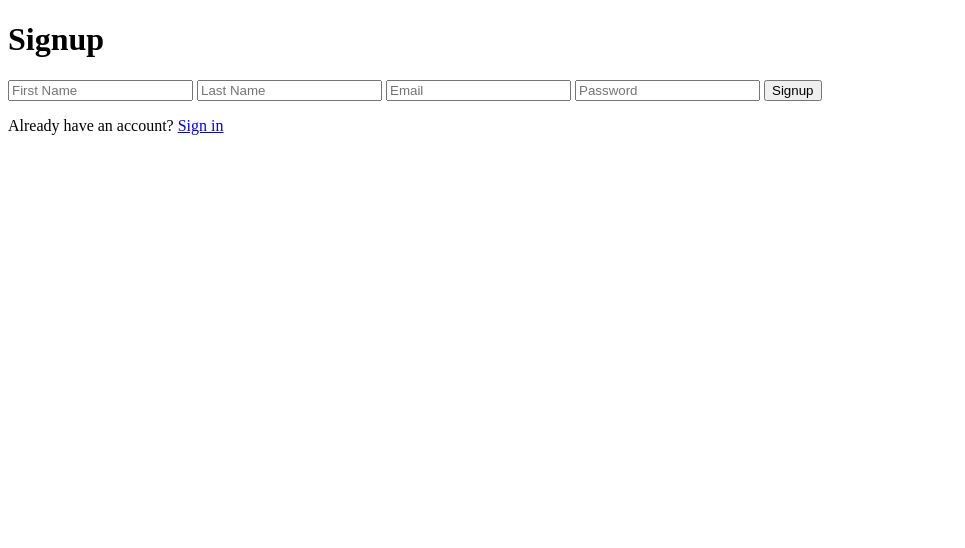
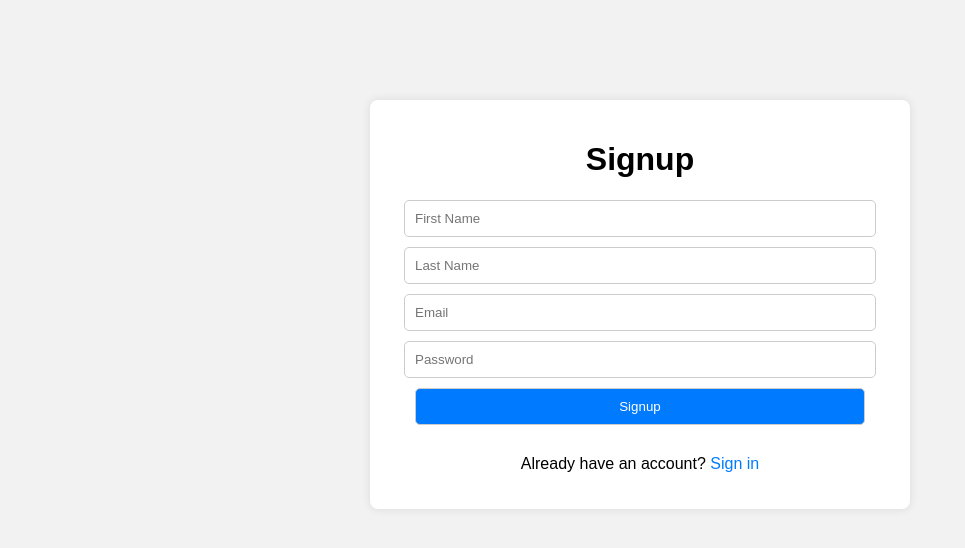
Before and after one commit to mukitha77/pencilsketch, a plain HTML site: page signup.html in a window 1280 px wide. Shown: the whole page, without its empty margins (0-965 px from the left). Drawn offline with Linux system fonts and the light colour scheme.

Commit message:
Add files via upload

```diff
--- /dev/null
+++ b/assignment2.css
@@ -0,0 +1,61 @@
+body {
+    font-family: Arial, sans-serif;
+    margin: 0;
+    padding: 0;
+    background-color: #f2f2f2;
+}
+
+.container {
+    max-width: 500px;
+    margin: 100px auto;
+    padding: 20px;
+    background-color: #fff;
+    border-radius: 8px;
+    box-shadow: 0px 0px 10px rgba(0, 0, 0, 0.1);
+}
+
+h1 {
+    text-align: center;
+}
+
+.form-container {
+    margin-top: 20px;
+    text-align: center
+
+}
+
+input[type="text"],
+input[type="email"],
+input[type="password"],
+button {
+    width: 90%;
+    padding: 10px;
+    margin-bottom: 10px;
+    border: 1px solid #ccc;
+    border-radius: 5px;
+
+}
+
+button {
+    background-color: #007bff;
+    color: #fff;
+    cursor: pointer;
+}
+
+button:hover {
+    background-color: #0056b3;
+}
+
+p {
+    margin-top: 20px;
+    text-align: center;
+}
+
+a {
+    color: #007bff;
+    text-decoration: none;
+}
+
+a:hover {
+    text-decoration: underline;
+}
--- /dev/null
+++ b/signup.js
@@ -0,0 +1,40 @@
+// signup.js
+import { initializeApp } from "https://www.gstatic.com/firebasejs/10.9.0/firebase-app.js";
+import { getAuth, createUserWithEmailAndPassword } from "https://www.gstatic.com/firebasejs/10.9.0/firebase-auth.js";
+
+const firebaseConfig = {
+    apiKey: "AIzaSyAIz0KAgI2WtomaSAXmCHkG1A2J1YBd01I",
+    authDomain: "muki-e592c.firebaseapp.com",
+    projectId: "muki-e592c",
+    storageBucket: "muki-e592c.appspot.com",
+    messagingSenderId: "534097424264",
+    appId: "1:534097424264:web:68025dadc25ab26bd3543d"
+  };
+const app = initializeApp(firebaseConfig);
+const auth = getAuth(app);
+
+const signupForm = document.getElementById('signup-form');
+const signupFirstName = document.getElementById('signup-firstname');
+const signupLastName = document.getElementById('signup-lastname');
+const signupEmail = document.getElementById('signup-email');
+const signupPassword = document.getElementById('signup-password');
+const signupMessage = document.getElementById('signup-message');
+
+signupForm.addEventListener('submit', function(event) {
+    event.preventDefault(); // Prevent form submission
+    const email = signupEmail.value;
+    const password = signupPassword.value;
+
+    createUserWithEmailAndPassword(auth, email, password)
+        .then((userCredential) => {
+            const user = userCredential.user;
+            signupMessage.textContent = "Signup successful: " + user.email;
+            console.log("Signup successful:", user);
+            // Optionally, redirect the user to another page after signup
+        })
+        .catch((error) => {
+            const errorMessage = error.message;
+            signupMessage.textContent = "Signup error: " + errorMessage;
+            console.error("Signup error:", errorMessage);
+        });
+});
--- /dev/null
+++ b/styles.css
@@ -0,0 +1,61 @@
+body {
+    font-family: Arial, sans-serif;
+    margin: 0;
+    padding: 0;
+    background-color: #f2f2f2;
+}
+
+.container {
+    max-width: 500px;
+    margin: 100px auto;
+    padding: 20px;
+    background-color: #fff;
+    border-radius: 8px;
+    box-shadow: 0px 0px 10px rgba(0, 0, 0, 0.1);
+}
+
+h1 {
+    text-align: center;
+}
+
+.form-container {
+    margin-top: 20px;
+    text-align: center
+
+}
+
+input[type="text"],
+input[type="email"],
+input[type="password"],
+button {
+    width: 90%;
+    padding: 10px;
+    margin-bottom: 10px;
+    border: 1px solid #ccc;
+    border-radius: 5px;
+
+}
+
+button {
+    background-color: #007bff;
+    color: #fff;
+    cursor: pointer;
+}
+
+button:hover {
+    background-color: #0056b3;
+}
+
+p {
+    margin-top: 20px;
+    text-align: center;
+}
+
+a {
+    color: #007bff;
+    text-decoration: none;
+}
+
+a:hover {
+    text-decoration: underline;
+}
```
Also changed, not shown: index.html (added, +12 -0 lines), signin.html (added, +25 -0 lines), signin.js (added, +37 -0 lines), signup.html (line endings or trailing spaces).
